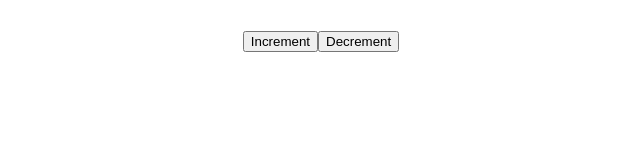
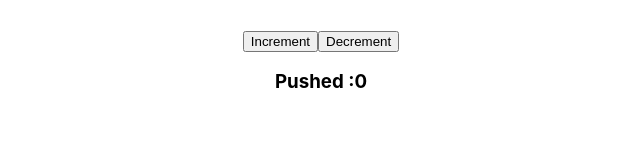
Before and after one commit to tranceyos2419/redux-tool-kit-ts, a React (Create React App) app: page / in a window 1280 px wide. Shown: the part 157-300 px from the top of the page, without its empty margins (319-959 px from the left). Built offline with nearby package versions, Linux system fonts and the light colour scheme.

Commit message:
push was created

```diff
--- a/src/App.tsx
+++ b/src/App.tsx
@@ -1,11 +1,13 @@
 import React from "react";
 import Counter from "./components/Counter";
+import Push from "./components/Push";
 
 function App() {
   return (
     <div className="App">
       <h2>App</h2>
       <Counter />
+      <Push />
     </div>
   );
 }
--- /dev/null
+++ b/src/components/Push.tsx
@@ -0,0 +1,17 @@
+import React from "react";
+
+import { useSelector } from "react-redux";
+import { selectPush } from "../slices/pushSlice";
+interface Props {}
+
+const Push: React.FC<Props> = () => {
+  const push = useSelector(selectPush);
+
+  return (
+    <div>
+      <h3>Pushed :{push.value} </h3>
+    </div>
+  );
+};
+
+export default Push;
--- /dev/null
+++ b/src/slices/pushSlice.ts
@@ -0,0 +1,22 @@
+import { State } from './../type.d';
+import { counterSlice } from './counterSlice';
+import { createSlice } from '@reduxjs/toolkit';
+
+export const pushSlice = createSlice({
+  name: 'push',
+  initialState: { value: 0 },
+  reducers: {},
+  extraReducers: {
+    [counterSlice.actions.increment.type]: (state) => {
+      state.value = state.value + 1
+    },
+    [counterSlice.actions.decrement.type]: (state) => {
+      state.value = state.value + 1
+    }
+  }
+})
+
+
+export const selectPush = (state: State) => state.push;
+
+export default pushSlice.reducer;
--- a/src/store.ts
+++ b/src/store.ts
@@ -1,9 +1,11 @@
+import pushReducer from './slices/pushSlice';
 import { configureStore } from '@reduxjs/toolkit';
 import counterReducer from './slices/counterSlice';
 
 
 export default configureStore({
   reducer: {
-    counter: counterReducer
+    counter: counterReducer,
+    push: pushReducer
   },
 });
```
Also changed, not shown: src/type.d.ts (+6 -1 lines).
